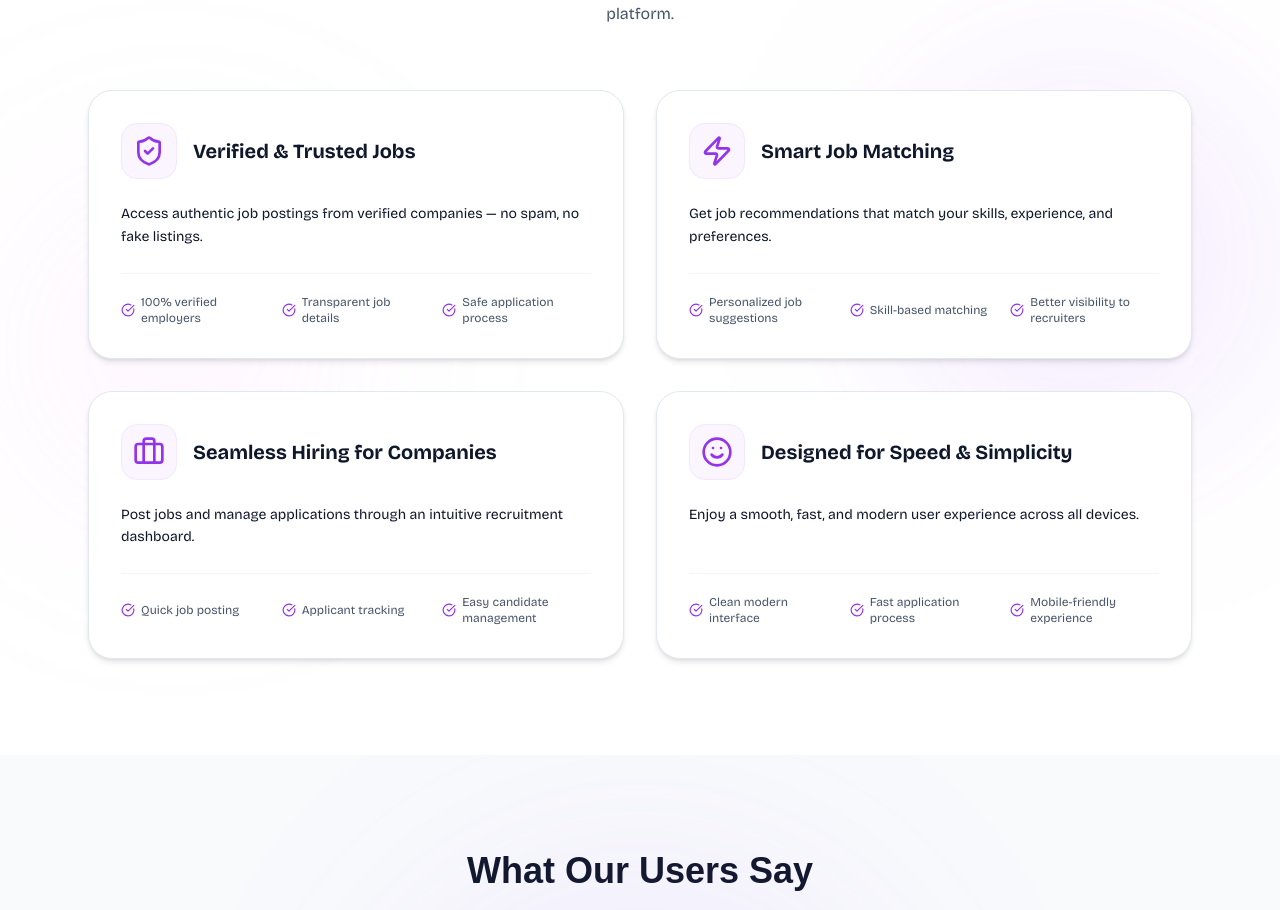
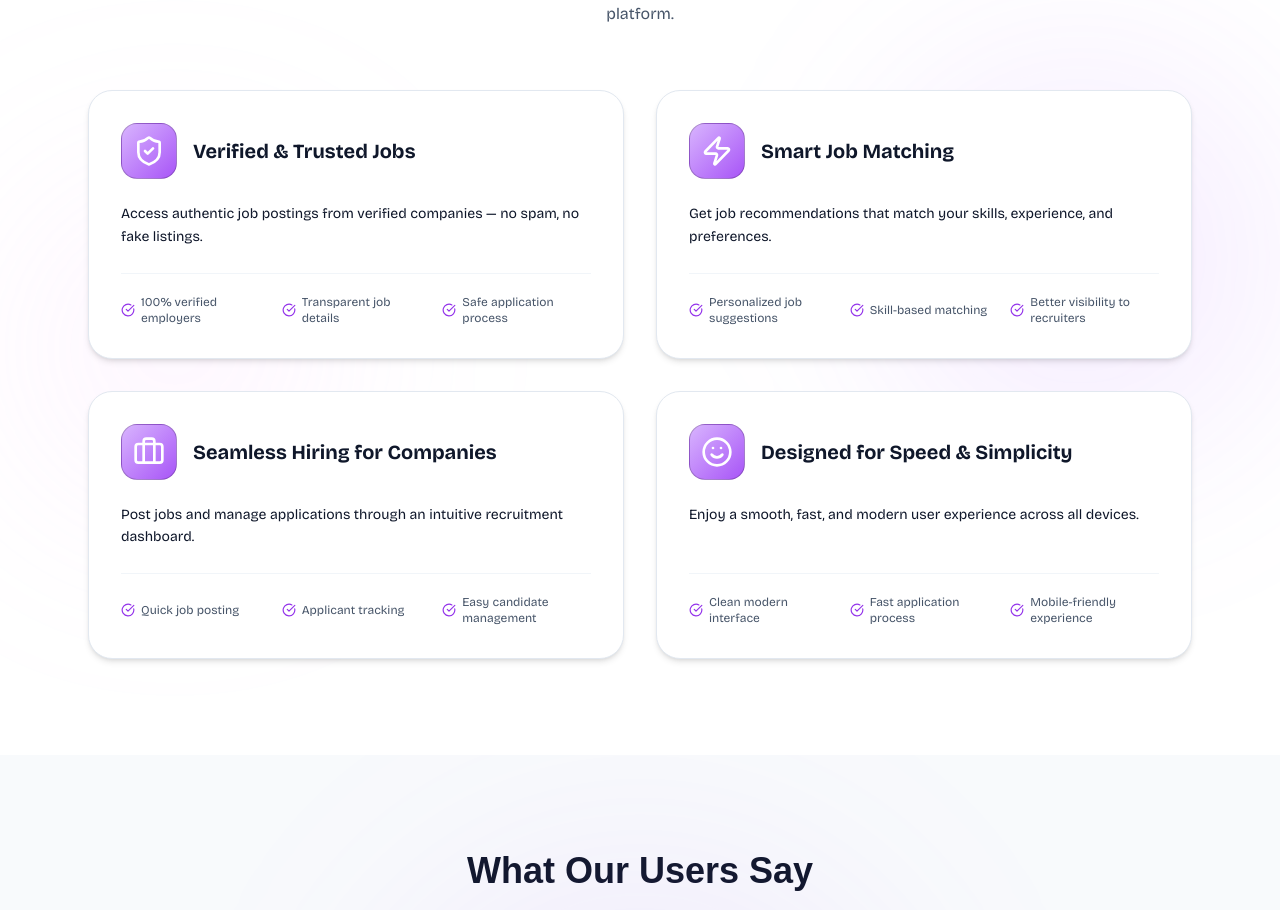
Before and after one commit to fit-edoc/JOB-CATCH, a React (Vite) app in the folder client/: page / in a window 1280 px wide. Shown: the part 1267-2177 px from the top of the page. Built offline with nearby package versions, Linux system fonts and the light colour scheme; no server answers; a web font is replaced by a local one.

Commit message:
feat: update Platform.jsx with latest design changes

```diff
--- a/client/src/Pages/Platform.jsx
+++ b/client/src/Pages/Platform.jsx
@@ -7,7 +7,7 @@ const Platform = () => {
     {
       id: 1,
       title: "Verified & Trusted Jobs",
-      icon: <ShieldCheck className="w-8 h-8 text-purple-600" />,
+      icon: <ShieldCheck className="w-8 h-8 text-white" />,
       description: "Access authentic job postings from verified companies — no spam, no fake listings.",
       points: [
         "100% verified employers",
@@ -18,7 +18,7 @@ const Platform = () => {
     {
       id: 2,
       title: "Smart Job Matching",
-      icon: <Zap className="w-8 h-8 text-purple-600" />,
+      icon: <Zap className="w-8 h-8 text-white" />,
       description: "Get job recommendations that match your skills, experience, and preferences.",
       points: [
         "Personalized job suggestions",
@@ -29,7 +29,7 @@ const Platform = () => {
     {
       id: 3,
       title: "Seamless Hiring for Companies",
-      icon: <Briefcase className="w-8 h-8 text-purple-600" />,
+      icon: <Briefcase className="w-8 h-8 text-white" />,
       description: "Post jobs and manage applications through an intuitive recruitment dashboard.",
       points: [
         "Quick job posting",
@@ -40,7 +40,7 @@ const Platform = () => {
     {
       id: 4,
       title: "Designed for Speed & Simplicity",
-      icon: <Smile className="w-8 h-8 text-purple-600" />,
+      icon: <Smile className="w-8 h-8 text-white" />,
       description: "Enjoy a smooth, fast, and modern user experience across all devices.",
       points: [
         "Clean modern interface",
@@ -75,7 +75,7 @@ const Platform = () => {
             >
               <div>
                 <div className="flex items-center gap-4 mb-6">
-                  <div className="w-14 h-14 rounded-2xl bg-purple-50 border border-purple-100 flex items-center justify-center shrink-0">
+                  <div className="w-14 h-14 rounded-2xl bg-gradient-to-br from-purple-300 to-purple-500 text-white border border-black/20 flex items-center justify-center shrink-0">
                     {item.icon}
                   </div>
                   <h3 className="text-xl font-bold text-slate-900 group-hover:text-purple-600 transition-colors">
```
